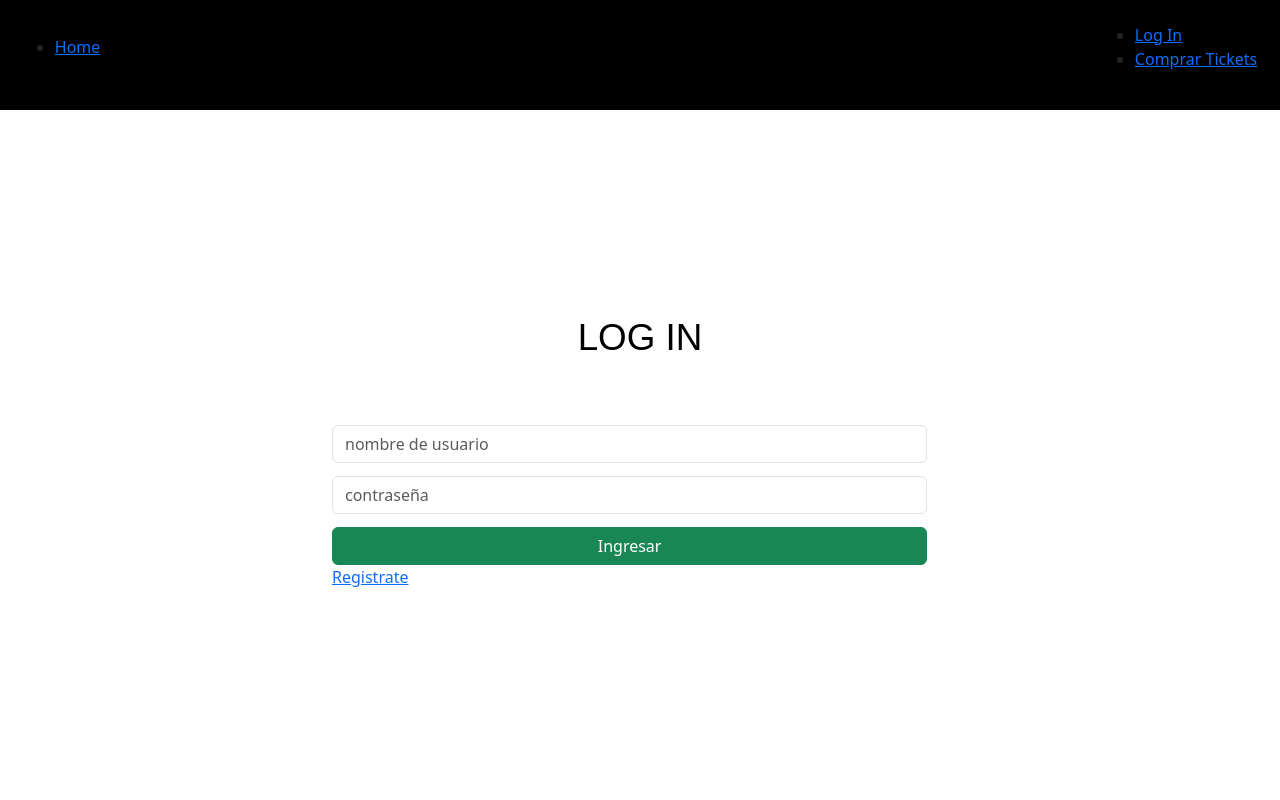
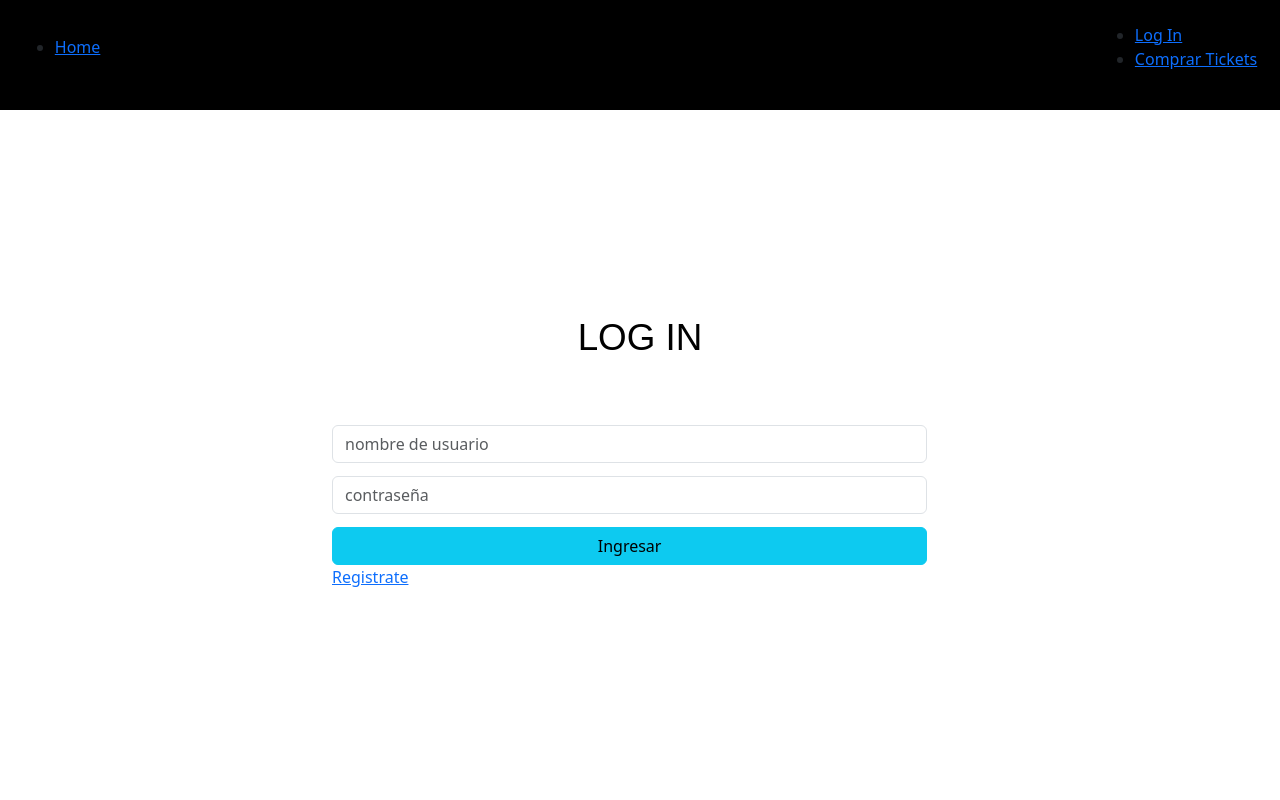
Before and after one commit to MilagrosVi/TpGrupalWeb, a Vue app in the folder frontend/: page /login in a window 1280 px wide. Shown: the top 800 px of the page. Built offline with nearby package versions, Linux system fonts and the light colour scheme; no server answers.

Commit message:
Update UserLogin.vue

```diff
--- a/frontend/src/components/UserLogin.vue
+++ b/frontend/src/components/UserLogin.vue
@@ -6,7 +6,7 @@
             <form v-on:submit="comprobarUsuario">
                 <input type="text" v-model="usuarioIngresado.nombreUsuario" class="form-control" placeholder="nombre de usuario">
                 <input type="password" v-model="usuarioIngresado.contrasenia" class="form-control" placeholder="contraseña">
-                <input type="submit" value="Ingresar" class="btn btn-block btn-success">
+                <input type="submit" value="Ingresar" class="btn btn-block btn-info">
                 <router-link to="/otra-pagina">Registrate </router-link>
             </form>
 
@@ -107,6 +107,8 @@ export default {
     margin: 1vh 5vw;
 }
 
+
+
     .container div form input {
         display:flex;
         width: 80%;
```
